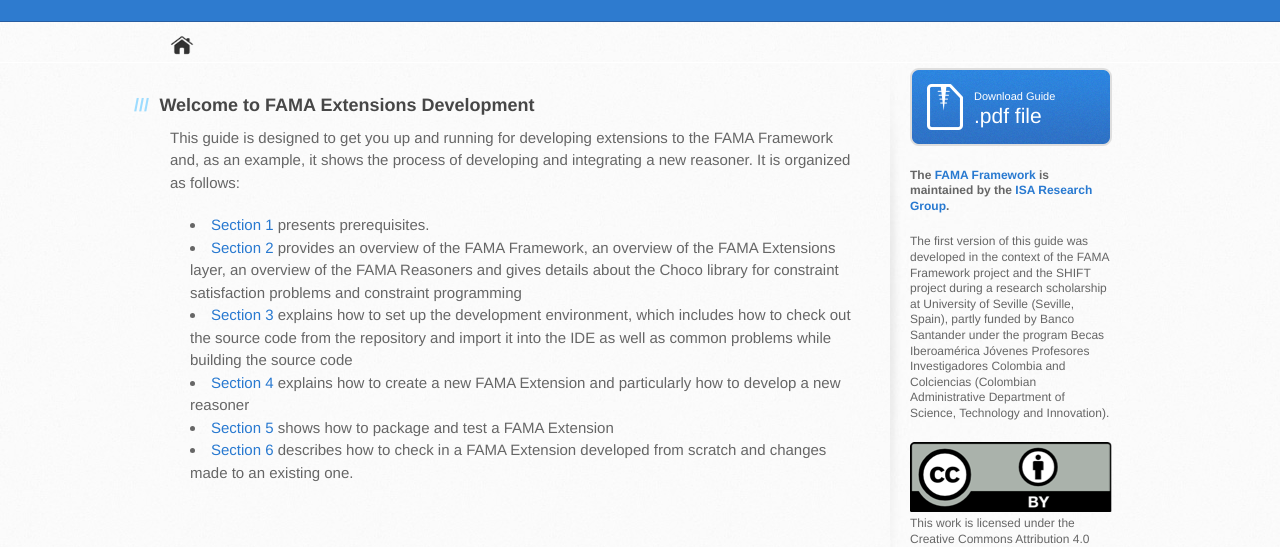
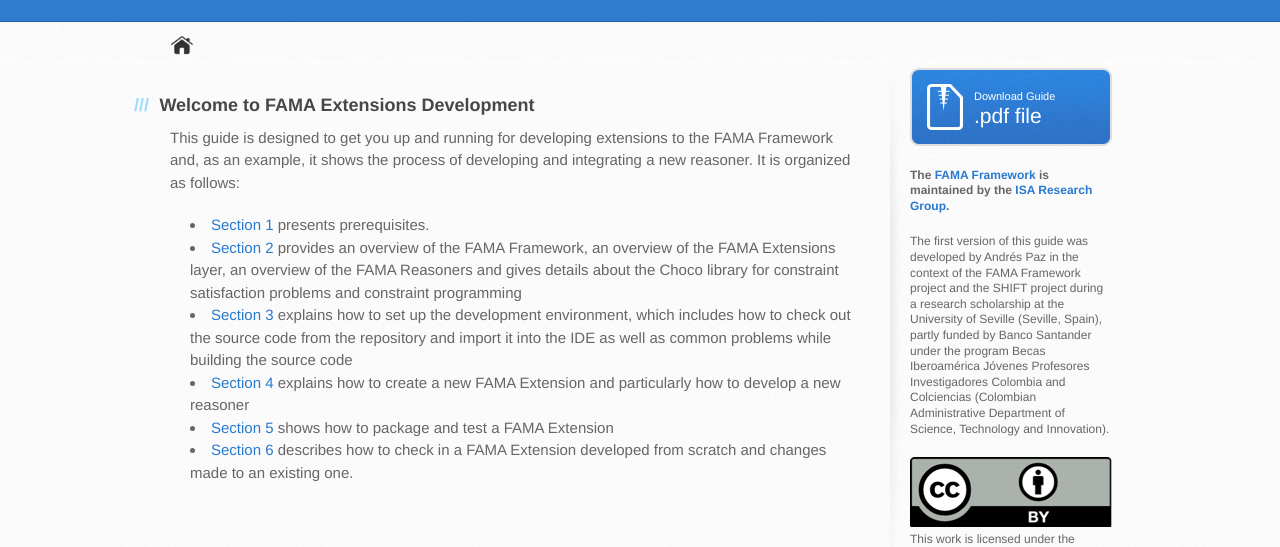
Before and after one commit to diverso-lab/FaMA, a plain HTML site: page index.html in a window 1280 px wide. Shown: the part 251-798 px from the top of the page. Drawn offline with Linux system fonts and the light colour scheme.

Commit message:
Site update

```diff
--- a/index.html
+++ b/index.html
@@ -33,7 +33,8 @@
 
 	<nav>
 		<div class="inner">
-			<a href="index.html"><img alt="Home" src="images/home.png" width="24" height="24" /></a>
+			<a href="index.html"><img alt="Home" src="images/home.png"
+				width="24" height="24" /></a>
 		</div>
 	</nav>
 
@@ -164,13 +165,13 @@
 						Research Group</a>.
 				</p>
 
-				<p>The first version of this guide was developed in the context
-					of the FAMA Framework project and the SHIFT project during a
-					research scholarship at University of Seville (Seville, Spain),
-					partly funded by Banco Santander under the program Becas
-					Iberoamérica Jóvenes Profesores Investigadores Colombia and
-					Colciencias (Colombian Administrative Department of Science,
-					Technology and Innovation).</p>
+				<p>The first version of this guide was developed by Andrés Paz
+					in the context of the FAMA Framework project and the SHIFT project
+					during a research scholarship at the University of Seville
+					(Seville, Spain), partly funded by Banco Santander under the
+					program Becas Iberoamérica Jóvenes Profesores Investigadores
+					Colombia and Colciencias (Colombian Administrative Department of
+					Science, Technology and Innovation).</p>
 
 				<p>
 					<img alt="Creative Commons Attribution 4.0 International License"
```
Also changed, not shown: section1.html (+7 -7 lines), section2.html (+7 -7 lines), section3.html (+7 -7 lines), section4.html (+7 -7 lines), section5.html (+7 -7 lines), section6.html (+7 -7 lines).
